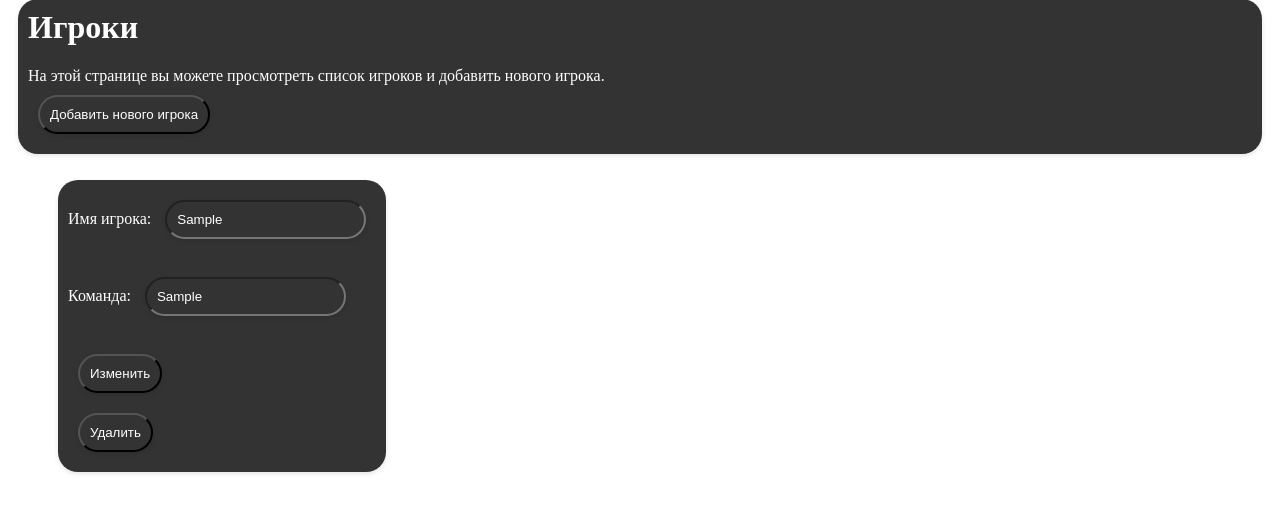
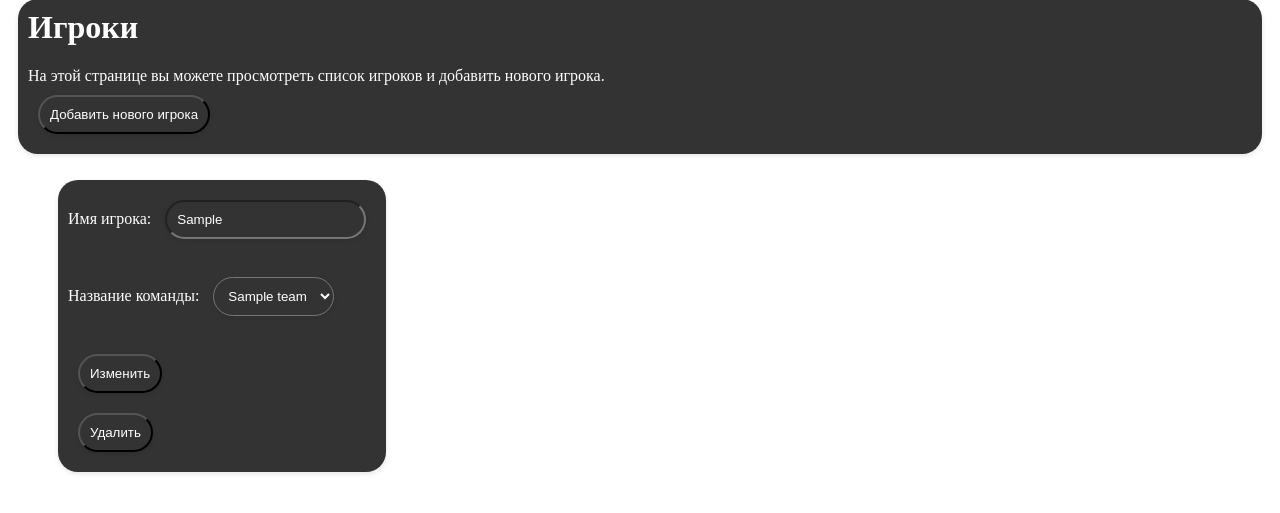
Before and after one commit to TpaBoXak/python_TW, a Flask app: page /players in a window 1280 px wide. Shown: the part 97-610 px from the top of the page. Run offline with Flask 3, Linux system fonts and the light colour scheme; tables that the repository leaves empty hold one stand-in row (values such as "Sample post").

Commit message:
add Drop-down list

```diff
--- a/flask_app/db_manager.py
+++ b/flask_app/db_manager.py
@@ -96,7 +96,7 @@ def get_matches(session: Session) -> list[Match]:
 
 def create_match(
         points_team_1: int, points_team_2: int,
-        team_name_1: int, team_name_2: int,
+        team_name_1: str, team_name_2: str,
         match_name: str, session: Session,
 ) -> bool:
     team_1 = get_team(session=session, team_name=team_name_1)
@@ -167,7 +167,7 @@ def create_player(player_name: str, team_name: str, session: Session) -> bool:
     if team_name:
         team = get_team(session=session, team_name=team_name)
         if team:
-            player.teams = team
+            player.team = team
             player.team_id = team.id
         else:
             return False
@@ -186,7 +186,7 @@ def update_player(player_name_old: str, session: Session, team_name: str, player
     if player is None:
         return False
 
-    if player.teams is None or player.teams.team_name != team_name:
+    if player.team is None or player.team.team_name != team_name:
         stmt = select(Team).where(Team.team_name == team_name)
         team: Team = session.scalar(stmt)
 
@@ -216,7 +216,7 @@ def update_player_without_team(player_name_old: str, session: Session, player_na
 
 
 def conn_player_team(player: Player, team: Team):
-    player.teams = team
+    player.team = team
     player.team_id = team.id
 
 
--- a/flask_app/models/player.py
+++ b/flask_app/models/player.py
@@ -19,7 +19,7 @@ class Player(Base):
     id: Mapped[int] = mapped_column(primary_key=True)
     player_name: Mapped[str] = mapped_column(String(30), unique=True, nullable=False)
     team_id: Mapped[int] = mapped_column(ForeignKey("teams.id"), nullable=True)
-    teams: Mapped["Team"] = relationship(back_populates="players")
+    team: Mapped["Team"] = relationship(back_populates="players")
 
     def __repr__(self):
         return f"<Player(id={self.id}, player_name='{self.player_name}', team_id={self.team_id})>"
--- a/flask_app/models/team.py
+++ b/flask_app/models/team.py
@@ -22,4 +22,4 @@ class Team(Base):
     team_name: Mapped[str] = mapped_column(String(30), nullable=False, unique=True)
     investors: Mapped[list["Investor"]] = relationship(back_populates="teams", secondary=investor_team)
     matches: Mapped[list["Match"]] = relationship(back_populates="teams", secondary=match_team)
-    players: Mapped[list["Player"]] = relationship(back_populates="teams")
+    players: Mapped[list["Player"]] = relationship(back_populates="team")
--- a/flask_app/routes.py
+++ b/flask_app/routes.py
@@ -203,7 +203,8 @@ def remove_investor(investor_name):
 def players():
     with Session(engine) as session:
         players_list = db_manager.get_players(session=session)
-        return render_template("players.html", players=players_list)
+        teams_list = db_manager.get_teams(session=session)
+        return render_template("players.html", players=players_list, teams=teams_list)
 
 
 @bp.route("/add_player", methods=["POST", "GET"])
--- a/flask_app/templates/base.html
+++ b/flask_app/templates/base.html
@@ -36,6 +36,17 @@
         border-radius: 20px;
         box-shadow: 0 2px 5px rgba(0, 0, 0, 0.1);
       }
+
+      select {
+        color: #fff;
+        display: inline-block;
+        margin: 10px;
+        padding: 10px;
+        border-radius: 20px;
+        background-color: #333;
+        box-shadow: 0 2px 5px rgba(0, 0, 0, 0.1);
+      }
+
 
       div {
         margin: 10px;
--- a/flask_app/templates/players.html
+++ b/flask_app/templates/players.html
@@ -14,8 +14,16 @@
       <form action="/update_player/{{ player.player_name }}" method="POST">
        <label for="player_name_new">Имя игрока:</label>
        <input type="text" id="player_name_new" name="player_name_new" value={{player.player_name}}><br><br>
-       <label for="team_name_new">Команда:</label>
-       <input type="text" id="team_name_new" name="team_name_new", value={{player.teams.team_name}}><br><br>
+       <label for="player_name_new">Название команды:</label>
+       <select id="team_name_new" name="team_name_new">
+        {% for team in teams %}
+          {% if team.team_name == player.team.team_name %}
+            <option value="{{ team.team_name }}" selected>{{ team.team_name }}</option>
+          {% else %}
+            <option value="{{ team.team_name }}">{{ team.team_name }}</option>
+          {% endif %}
+        {% endfor %}
+       </select><br><br>
        <input type="submit" value="Изменить">
       </form>
       <button class="btn-delete" onclick="window.location.href = '/remove_player/{{ player.player_name }}'">Удалить</button>
```
